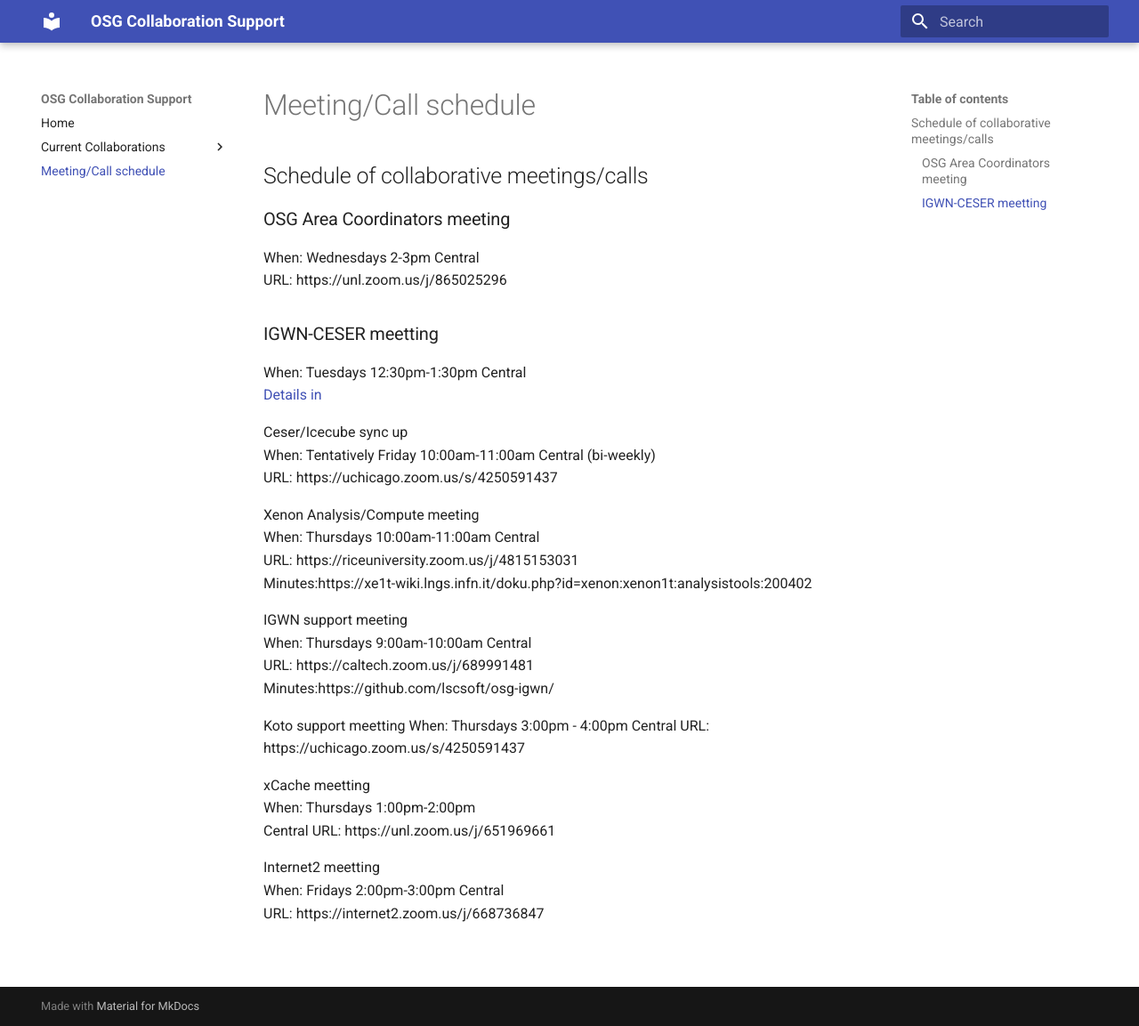
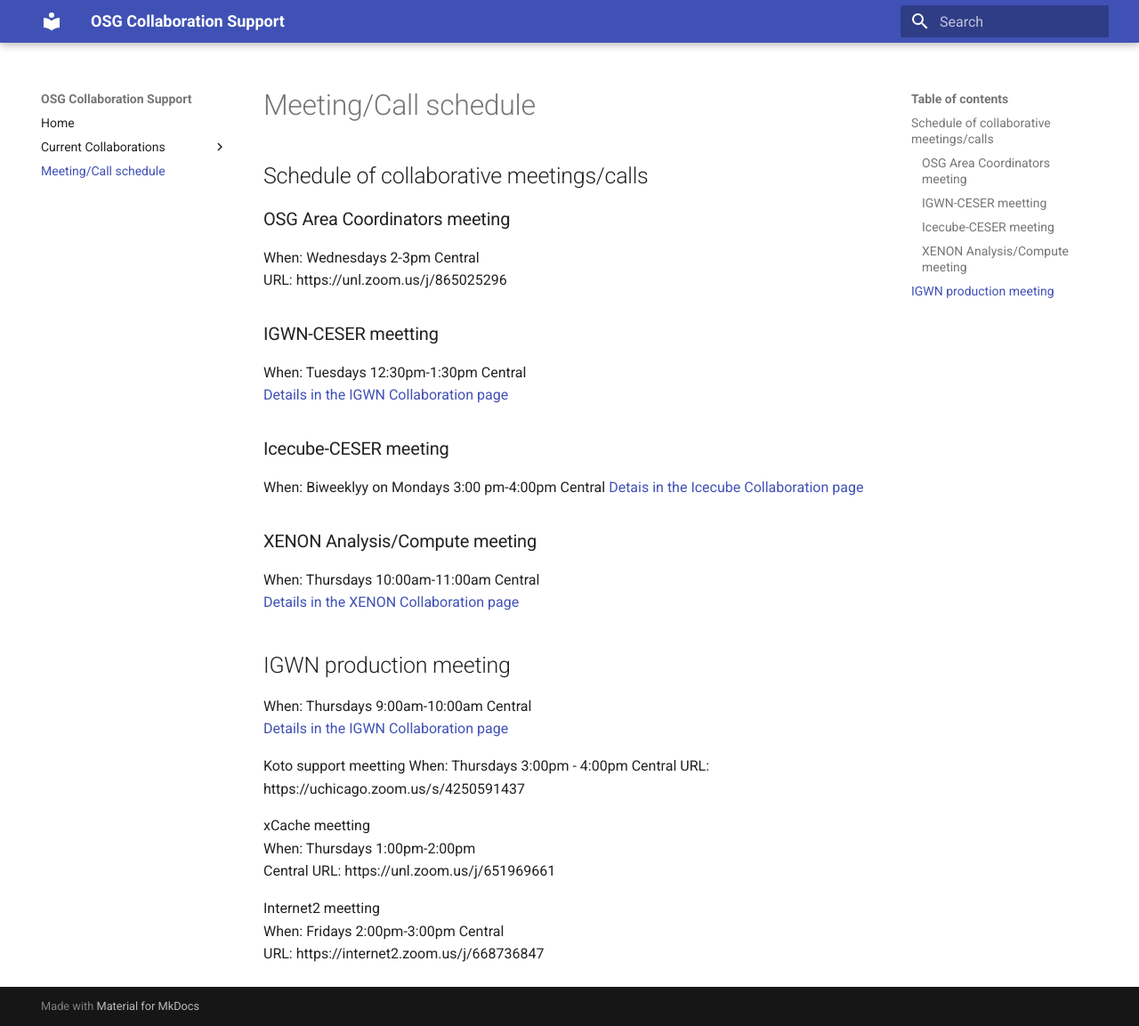
Before and after one commit to osg-htc/collaboration-support, an MkDocs documentation site: the page built from docs/misc/meeting-schedule.md, in a window 1280 px wide and 1153 px high. Shown: the whole window at 89% size. Built offline with MkDocs 1.6.1 and Material for MkDocs 9.7.7, drawn with Linux system fonts in a browser that asks for light colours; old or Windows-style settings are respelled for this version of MkDocs.

Commit message:
Update meeting-schedule.md

```diff
--- a/docs/misc/meeting-schedule.md
+++ b/docs/misc/meeting-schedule.md
@@ -6,22 +6,20 @@ URL: https://unl.zoom.us/j/865025296
 
 ### IGWN-CESER meetting
 When: Tuesdays 12:30pm-1:30pm Central
-[Details in](../projects/ligo.md)
+[Details in the IGWN Collaboration page](../projects/ligo.md)
 
 
-Ceser/Icecube sync up
-When: Tentatively Friday 10:00am-11:00am Central (bi-weekly)
-URL: https://uchicago.zoom.us/s/4250591437
+### Icecube-CESER meeting
+When: Biweeklyy on Mondays 3:00 pm-4:00pm Central
+[Detais in the Icecube Collaboration page](../projects/icecube.md)
 
-Xenon Analysis/Compute meeting
+### XENON Analysis/Compute meeting
 When: Thursdays 10:00am-11:00am Central
-URL: https://riceuniversity.zoom.us/j/4815153031
-Minutes:https://xe1t-wiki.lngs.infn.it/doku.php?id=xenon:xenon1t:analysistools:200402
+[Details in the XENON Collaboration page](../projects/xenon.md)
 
-IGWN support meeting
+## IGWN production meeting
 When: Thursdays 9:00am-10:00am Central
-URL: https://caltech.zoom.us/j/689991481
-Minutes:https://github.com/lscsoft/osg-igwn/
+[Details in the IGWN Collaboration page](../projects/ligo.md)
 
 Koto support meetting
 When: Thursdays 3:00pm - 4:00pm Central
```
